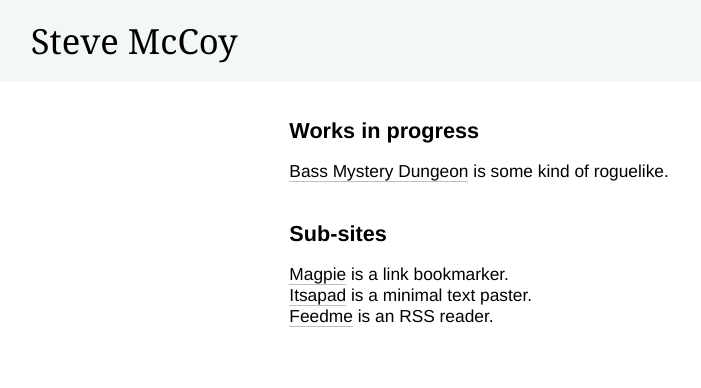
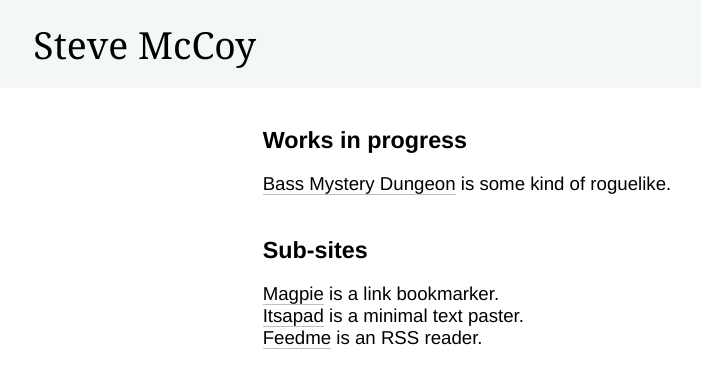
Before and after one commit to mccoyst/mccoyst.github.io, a Jekyll site: the page built from index.md, in a window 1280 px wide. Shown: the top 388 px of the page, without its empty margins (4-705 px from the left). Built offline with Jekyll 4.4.1, drawn with Linux system fonts in a browser that asks for light colours.

Commit message:
Bump up the font size

```diff
--- a/style/stk5.css
+++ b/style/stk5.css
@@ -1,6 +1,6 @@
 body {
 	margin: 0;
-	font-size: 13pt;/*100%;*/
+	font-size: 14pt;
 	font-family: "Avenir", "Helvetica Neue", "Helvetica", "Lucida Grande", "Lucida Sans Unicode", "Lucida Sans", Geneva, Verdana, sans-serif;
 }
 
```
